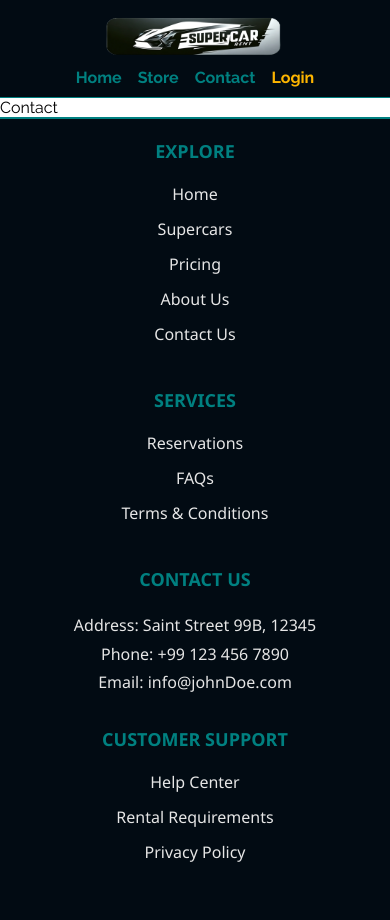
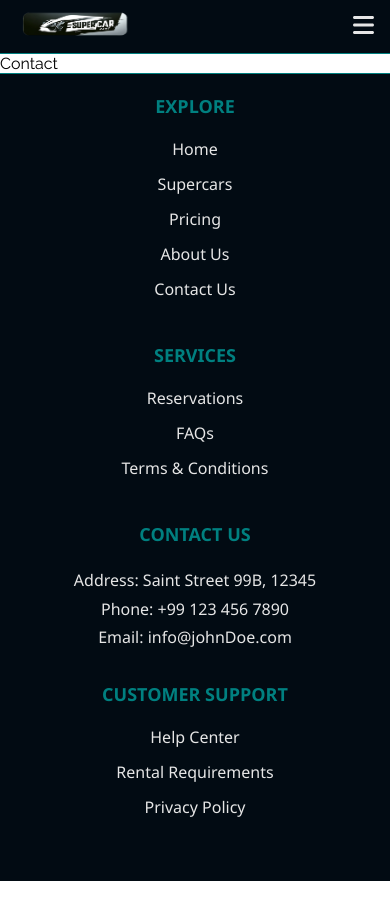
Before and after one commit to ddimkou/supercar-rent, a React (Vite) app: page /contact in a window 390 px wide. Shown: the top 920 px of the page. After the commit the page ends 881 px from the top, so only its background shows below. Built offline with nearby package versions, Linux system fonts and the light colour scheme.

Commit message:
navbar responsive

```diff
--- a/package.json
+++ b/package.json
@@ -10,6 +10,9 @@
     "preview": "vite preview"
   },
   "dependencies": {
+    "@fortawesome/fontawesome-svg-core": "^6.5.1",
+    "@fortawesome/free-solid-svg-icons": "^6.5.1",
+    "@fortawesome/react-fontawesome": "^0.2.0",
     "gsap": "^3.12.5",
     "react": "^18.2.0",
     "react-dom": "^18.2.0",
--- a/src/App.css
+++ b/src/App.css
@@ -9,9 +9,8 @@ body {
   --secondary-color: #020b13;
   --text-color: #e6e6e6;
   --highlight-color: #008080;
-  --gold: #fdb500;
+  --silver: #d1d1d1;
   --primary-hover: #00afaf;
-  --secondary-hover: #ffe710;
 }
 
 /* normalize */
@@ -26,22 +25,37 @@ body {
 /* ---------------- */
 
 /* navbar */
+
 nav {
   display: flex;
   justify-content: space-between;
   align-items: center;
   background-color: var(--secondary-color);
-  padding: 0.3em;
+  padding: 0.5em 1em;
   border-bottom: 1px solid var(--highlight-color);
 }
+
 nav img {
-  width: 200px;
+  width: 120px;
 }
-nav ul {
+
+.hamburger {
+  display: none;
+  cursor: pointer;
+  background: none;
+  border: none;
+  font-size: 24px;
+  color: var(--text-color);
+}
+
+.nav-links ul {
+  list-style-type: none;
+  margin: 0;
+  padding: 0;
   display: flex;
-  list-style-type: none;
 }
-nav li a {
+
+.nav-links li a {
   text-decoration: none;
   padding: 1em;
   color: var(--highlight-color);
@@ -49,29 +63,72 @@ nav li a {
   font-weight: 600;
   transition: color 0.3s ease;
 }
-nav li a.login {
-  color: var(--gold);
+
+.nav-links li a.login {
+  color: var(--silver);
+  text-shadow: 1px 1px 2px rgba(255, 255, 255, 0.4);
 }
-nav li a:hover {
+
+.nav-links li a:hover {
   color: var(--primary-hover);
 }
-nav li a.login:hover {
-  color: var(--secondary-hover);
+.nav-links li a.login:hover {
+  text-shadow: none;
 }
 
 /* Responsive */
 @media (max-width: 768px) {
-  nav {
-    flex-direction: column;
-    text-align: center;
-    padding: 0.6em;
+  .hamburger {
+    display: block;
+    z-index: 12;
   }
 
-  nav ul {
-    flex-direction: row;
+  .nav-links {
+    position: fixed;
+    top: 0;
+    right: -100%;
+    height: 100vh;
+    width: 100%;
+    background: var(--secondary-color);
+    transition: right 0.8s ease;
+    display: flex;
+    flex-direction: column;
+    justify-content: center;
+    align-items: center;
+    z-index: 11;
+    padding: 0;
   }
-  nav li a {
-    padding: 0.5em;
+
+  .nav-links.open {
+    right: 0;
+  }
+
+  .nav-links ul {
+    width: 100%;
+    display: flex;
+    flex-direction: column;
+    align-items: center;
+    padding: 0;
+  }
+
+  .nav-links li {
+    width: 100%;
+  }
+
+  .nav-links li a {
+    padding: 15px;
+    display: block;
+    color: var(--text-color);
+    width: 100%;
+    text-align: center;
+    font-size: 1.3rem;
+  }
+  .nav-links li a.login {
+    color: var(--text-color);
+    box-shadow: none;
+  }
+  .nav-links li a.login:hover {
+    color: var(--primary-hover);
   }
 }
 
@@ -122,7 +179,7 @@ header.header {
   align-items: flex-start;
   flex-wrap: wrap;
   font-family: "Segoe UI", Tahoma, Geneva, Verdana, sans-serif;
-  border-top: 2px solid var(--highlight-color);
+  border-top: 1px solid var(--highlight-color);
 }
 
 /* Section headings */
--- a/src/components/Navbar.jsx
+++ b/src/components/Navbar.jsx
@@ -1,28 +1,56 @@
+import { useState } from "react";
 import { Link } from "react-router-dom";
+import { FontAwesomeIcon } from "@fortawesome/react-fontawesome";
+import { faBars, faTimes } from "@fortawesome/free-solid-svg-icons";
 import logo from "../assets/logo.png";
 
 const Navbar = () => {
+  const [isPanelOpen, setIsPanelOpen] = useState(false);
+
+  const togglePanel = () => {
+    setIsPanelOpen(!isPanelOpen);
+  };
+
   return (
     <nav>
       <Link to="/">
-        <img src={logo} />
+        <img src={logo} alt="Logo" />
       </Link>
+      <button
+        className="hamburger"
+        onClick={togglePanel}
+        aria-label={isPanelOpen ? "Close menu" : "Open menu"} //accessibility
+      >
+        <FontAwesomeIcon icon={isPanelOpen ? faTimes : faBars} />
+      </button>
+      <div className={`nav-links ${isPanelOpen ? "open" : ""}`}>
         <ul>
           <li>
-          <Link to="/">Home</Link>
+            <Link to="/" onClick={() => setIsPanelOpen(false)}>
+              Home
+            </Link>
           </li>
           <li>
-          <Link to="/store">Store</Link>
+            <Link to="/store" onClick={() => setIsPanelOpen(false)}>
+              Store
+            </Link>
           </li>
           <li>
-          <Link to="/contact">Contact</Link>
+            <Link to="/contact" onClick={() => setIsPanelOpen(false)}>
+              Contact
+            </Link>
           </li>
           <li>
-          <Link to="/login" className="login">
+            <Link
+              to="/login"
+              className="login"
+              onClick={() => setIsPanelOpen(false)}
+            >
               Login
             </Link>
           </li>
         </ul>
+      </div>
     </nav>
   );
 };
```
Also changed, not shown: 1 other file (tests, documents, lock files or other folders). Lines whose indentation alone changed are shown as unchanged.
